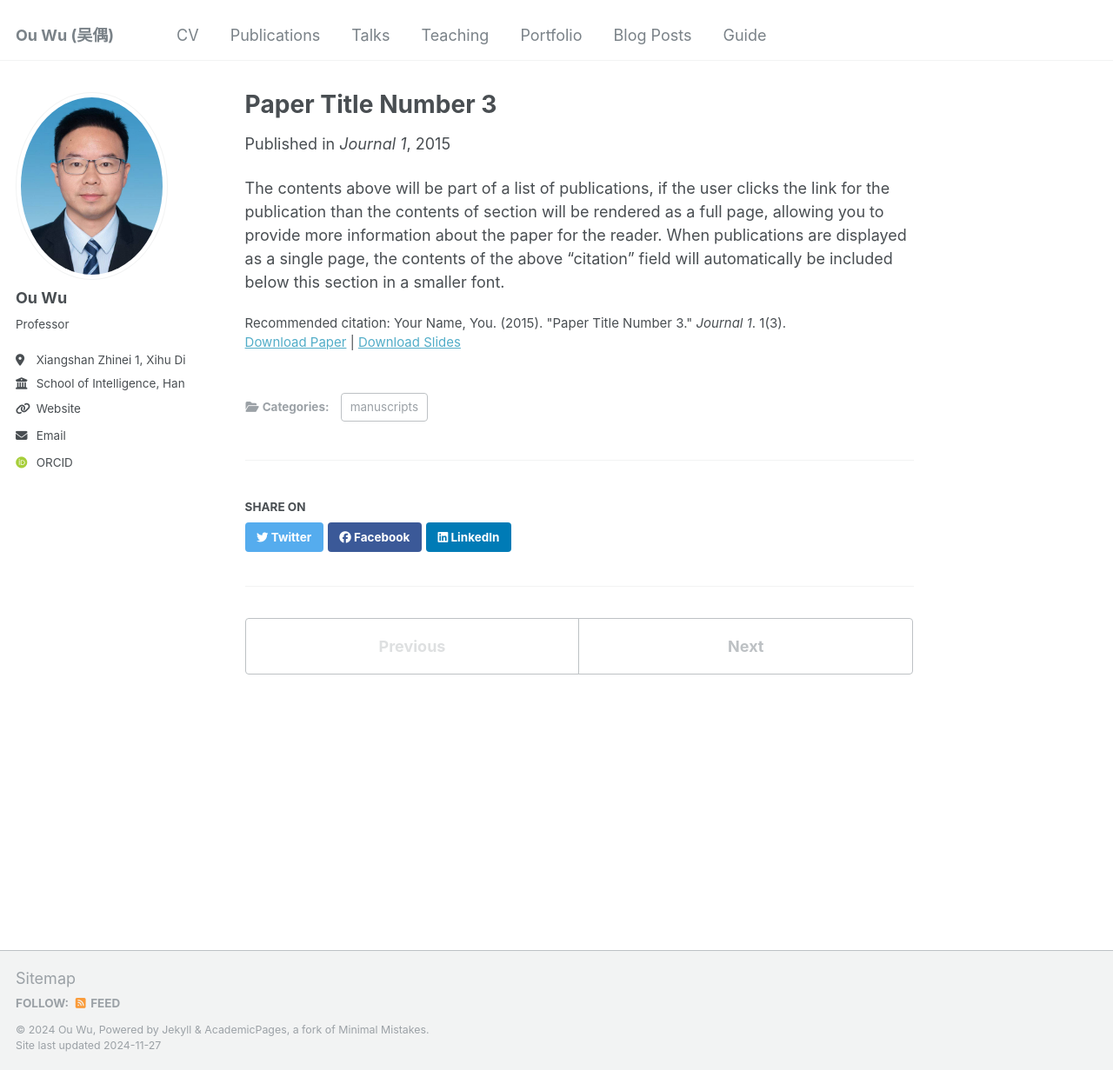
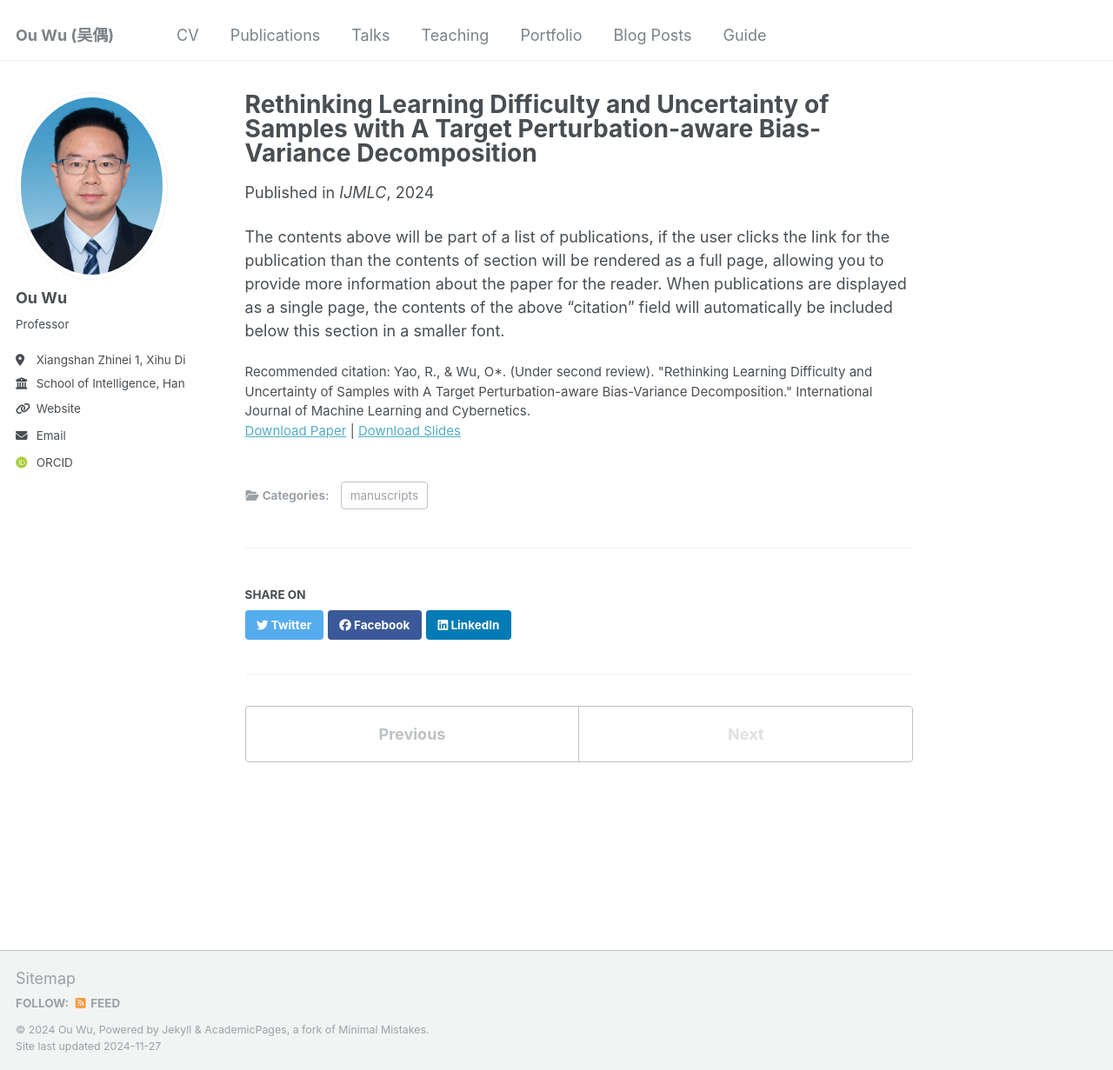
Before and after one commit to wuou-ai/wuou-ai.github.io, a Jekyll site: the page built from _publications/2015-10-01-paper-title-number-3.md, in a window 1280 px wide and 1231 px high. Shown: the whole window at 87% size. Built offline with Jekyll 4.4.1, drawn with Linux system fonts in a browser that asks for light colours; some web fonts are replaced.

Commit message:
Update 2015-10-01-paper-title-number-3.md

```diff
--- a/_publications/2015-10-01-paper-title-number-3.md
+++ b/_publications/2015-10-01-paper-title-number-3.md
@@ -1,14 +1,14 @@
 ---
-title: "Paper Title Number 3"
+title: "Rethinking Learning Difficulty and Uncertainty of Samples with A Target Perturbation-aware Bias-Variance Decomposition"
 collection: publications
 category: manuscripts
-permalink: /publication/2015-10-01-paper-title-number-3
-excerpt: 'This paper is about the number 3. The number 4 is left for future work.'
-date: 2015-10-01
-venue: 'Journal 1'
-slidesurl: 'http://academicpages.github.io/files/slides3.pdf'
-paperurl: 'http://academicpages.github.io/files/paper3.pdf'
-citation: 'Your Name, You. (2015). &quot;Paper Title Number 3.&quot; <i>Journal 1</i>. 1(3).'
+permalink: /publication/2024-10-01-rethinking-learning-difficulty
+excerpt: 'This paper rethinks learning difficulty and uncertainty of samples using a target perturbation-aware bias-variance decomposition.'
+date: 2024-10-01
+venue: 'IJMLC'
+slidesurl: 'http://academicpages.github.io/files/slides-learning-difficulty.pdf'
+paperurl: 'http://academicpages.github.io/files/paper-learning-difficulty.pdf'
+citation: 'Yao, R., & Wu, O*. (Under second review). "Rethinking Learning Difficulty and Uncertainty of Samples with A Target Perturbation-aware Bias-Variance Decomposition." International Journal of Machine Learning and Cybernetics.'
 ---
 
 The contents above will be part of a list of publications, if the user clicks the link for the publication than the contents of section will be rendered as a full page, allowing you to provide more information about the paper for the reader. When publications are displayed as a single page, the contents of the above "citation" field will automatically be included below this section in a smaller font.
```
